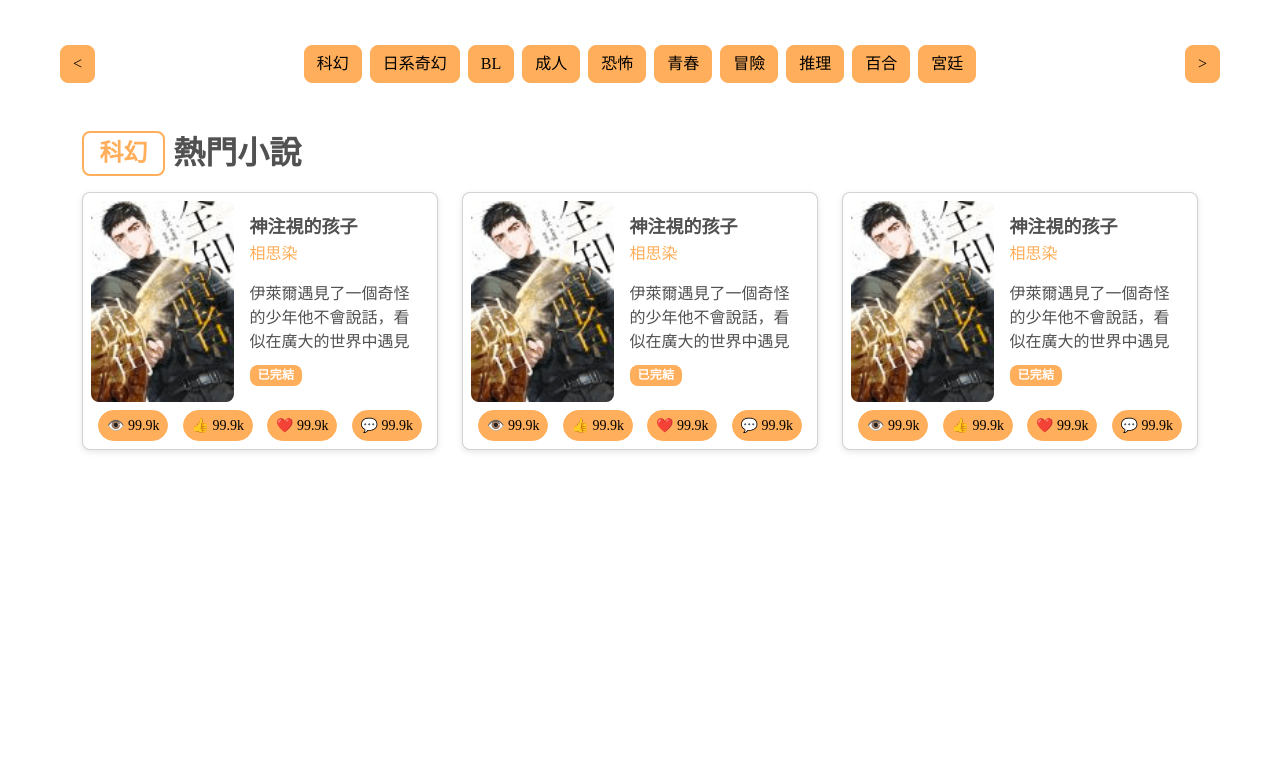
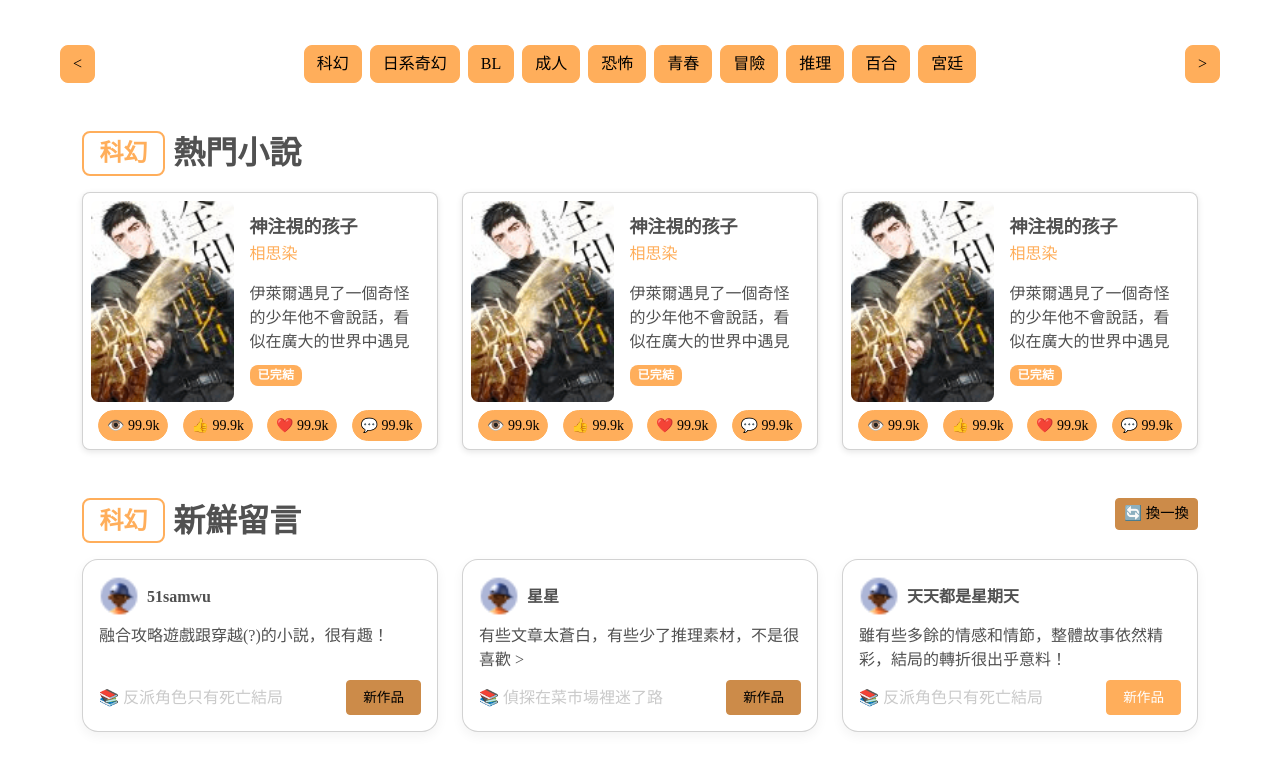
Before and after one commit to pikarchugod/TUT, a website built with Vite: page index.html in a window 1280 px wide. Shown: the part 587-1357 px from the top of the page. Before the commit the page ends 1085 px from the top, so only its background shows below. Built offline with nearby package versions, Linux system fonts and the light colour scheme.

Commit message:
fresh-comments 完成

```diff
--- a/index.html
+++ b/index.html
@@ -335,6 +335,95 @@
       </section>
     </div>
 
+    <!-- 新鮮留言 -->
+    <div class="container my-5">
+      <section class="fresh-comments position-relative">
+        <!-- 標題與換一換按鈕 -->
+        <h2 class="mb-3 d-flex align-items-center">
+          <span
+            class="badge bg-white text-primary border border-2 border-primary me-2"
+            >科幻</span
+          >
+          <span class="fw-bold">新鮮留言</span>
+        </h2>
+        <button class="btn btn-warning btn-sm position-absolute top-0 end-0">
+          🔄 換一換
+        </button>
+
+        <!-- 新鮮留言卡片區塊 -->
+        <div class="row g-4">
+          <!-- 卡片 1 -->
+          <div class="col-md-4">
+            <div class="card h-100 p-3 d-flex flex-column">
+              <div class="d-flex align-items-center mb-2">
+                <img
+                  src="./src/assets/images/fresh-comments/User.png"
+                  alt="使用者頭像"
+                  class="rounded-circle me-2 user-avatar"
+                />
+                <h6 class="mb-0 fw-bold">51samwu</h6>
+              </div>
+              <p class="mb-2 flex-grow-1">
+                融合攻略遊戲跟穿越(?)的小説，很有趣！
+              </p>
+              <div
+                class="d-flex align-items-center justify-content-between mt-auto"
+              >
+                <p class="text-muted mb-0">📚 反派角色只有死亡結局</p>
+                <a href="#" class="btn btn-warning btn-sm">新作品</a>
+              </div>
+            </div>
+          </div>
+
+          <!-- 卡片 2 -->
+          <div class="col-md-4">
+            <div class="card h-100 p-3 d-flex flex-column">
+              <div class="d-flex align-items-center mb-2">
+                <img
+                  src="./src/assets/images/fresh-comments/User.png"
+                  alt="使用者頭像"
+                  class="rounded-circle me-2 user-avatar"
+                />
+                <h6 class="mb-0 fw-bold">星星</h6>
+              </div>
+              <p class="mb-2 flex-grow-1">
+                有些文章太蒼白，有些少了推理素材，不是很喜歡 >
+              </p>
+              <div
+                class="d-flex align-items-center justify-content-between mt-auto"
+              >
+                <p class="text-muted mb-0">📚 偵探在菜市場裡迷了路</p>
+                <a href="#" class="btn btn-warning btn-sm">新作品</a>
+              </div>
+            </div>
+          </div>
+
+          <!-- 卡片 3 -->
+          <div class="col-md-4">
+            <div class="card h-100 p-3 d-flex flex-column">
+              <div class="d-flex align-items-center mb-2">
+                <img
+                  src="./src/assets/images/fresh-comments/User.png"
+                  alt="使用者頭像"
+                  class="rounded-circle me-2 user-avatar"
+                />
+                <h6 class="mb-0 fw-bold">天天都是星期天</h6>
+              </div>
+              <p class="mb-2 flex-grow-1">
+                雖有些多餘的情感和情節，整體故事依然精彩，結局的轉折很出乎意料！
+              </p>
+              <div
+                class="d-flex align-items-center justify-content-between mt-auto"
+              >
+                <p class="text-muted mb-0">📚 反派角色只有死亡結局</p>
+                <a href="#" class="btn btn-primary btn-sm text-white">新作品</a>
+              </div>
+            </div>
+          </div>
+        </div>
+      </section>
+    </div>
+
     <script src="https://cdn.jsdelivr.net/npm/bootstrap@5.2.3/dist/js/bootstrap.bundle.min.js"></script>
     <script type="module" src="./src/js/main.js"></script>
   </body>
--- /dev/null
+++ b/src/assets/styles/_fresh-comments.scss
@@ -0,0 +1,41 @@
+.fresh-comments {
+    position: relative;
+
+    .novel-title {
+        max-width: 100%;
+        white-space: nowrap;
+        overflow: hidden;
+        text-overflow: ellipsis;
+      }
+
+
+    .btn-warning {
+      font-size: 0.9rem;
+    }
+
+    .user-avatar {
+      width: 40px;
+      height: 40px;
+      object-fit: cover;
+    }
+
+    .card {
+      border-radius: 1rem;
+      box-shadow: 0 4px 12px rgba(0, 0, 0, 0.05);
+      transition: box-shadow 0.3s;
+
+      &:hover {
+        box-shadow: 0 6px 16px rgba(0, 0, 0, 0.1);
+      }
+
+      .btn {
+        font-size: 0.85rem;
+        padding: 0.4rem 1rem;
+      }
+    }
+
+    .position-absolute {
+      top: 0;
+      right: 0;
+    }
+  }
--- a/src/assets/styles/all.scss
+++ b/src/assets/styles/all.scss
@@ -5,6 +5,7 @@
 @import "./carousel.scss";
 @import "./tag-section.scss";
 @import "./book-gallery.scss";
+@import "./fresh-comments.scss";
 
 
 
```
Also changed, not shown: src/assets/images/fresh-comments/User.png (added), src/assets/styles/all.css, 1 other file.
